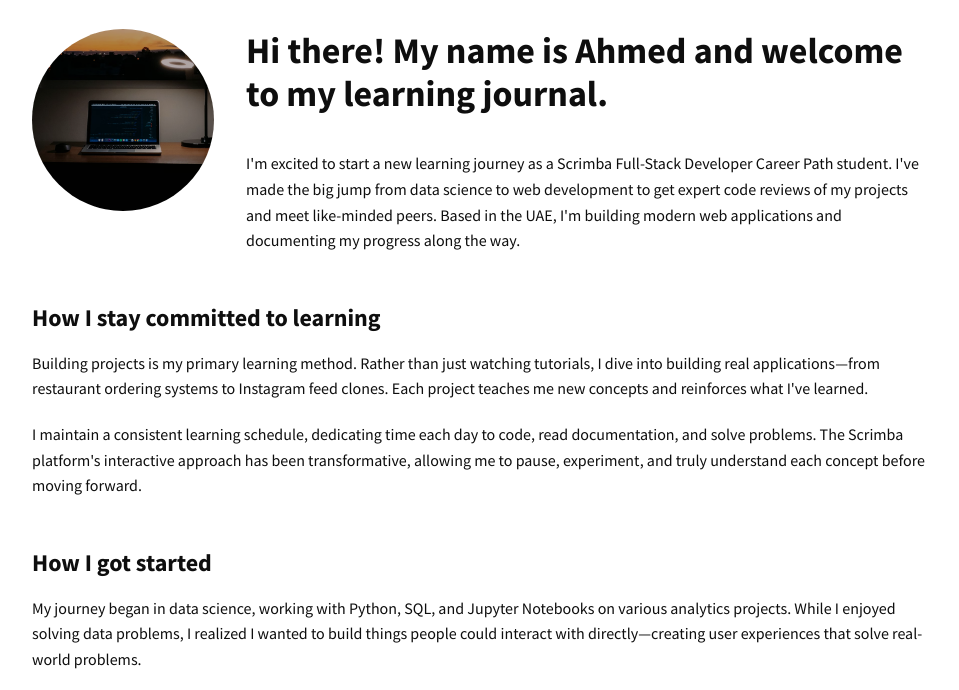
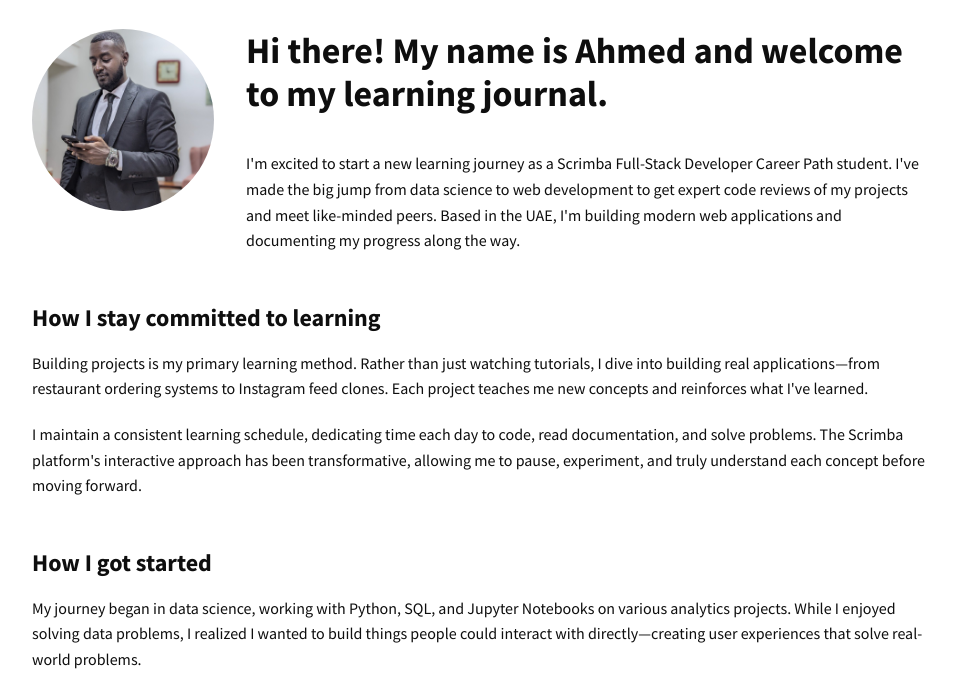
Before and after one commit to ahmedabubakr92/personal-learning-journal, a plain HTML site: page about.html in a window 1280 px wide. Shown: the part 86-776 px from the top of the page, without its empty margins (160-1119 px from the left). Drawn offline with Linux system fonts and the light colour scheme.

Commit message:
updated profile image

```diff
--- a/about.html
+++ b/about.html
@@ -35,7 +35,7 @@
     <main class="container">
         <section class="about-intro">
             <div class="about-header">
-                <img src="images/article-image-hero.png" alt="Ahmed AbuBakr" class="about-profile-img">
+                <img src="images/profile-img.jpeg" alt="Ahmed AbuBakr" class="about-profile-img">
                 <div class="about-header-text">
                     <h1 class="about-title">Hi there! My name is Ahmed and welcome to my learning journal.</h1>
                     <p class="about-intro-text">
```
Also changed, not shown: images/profile-img.jpeg (added), 1 other file.
